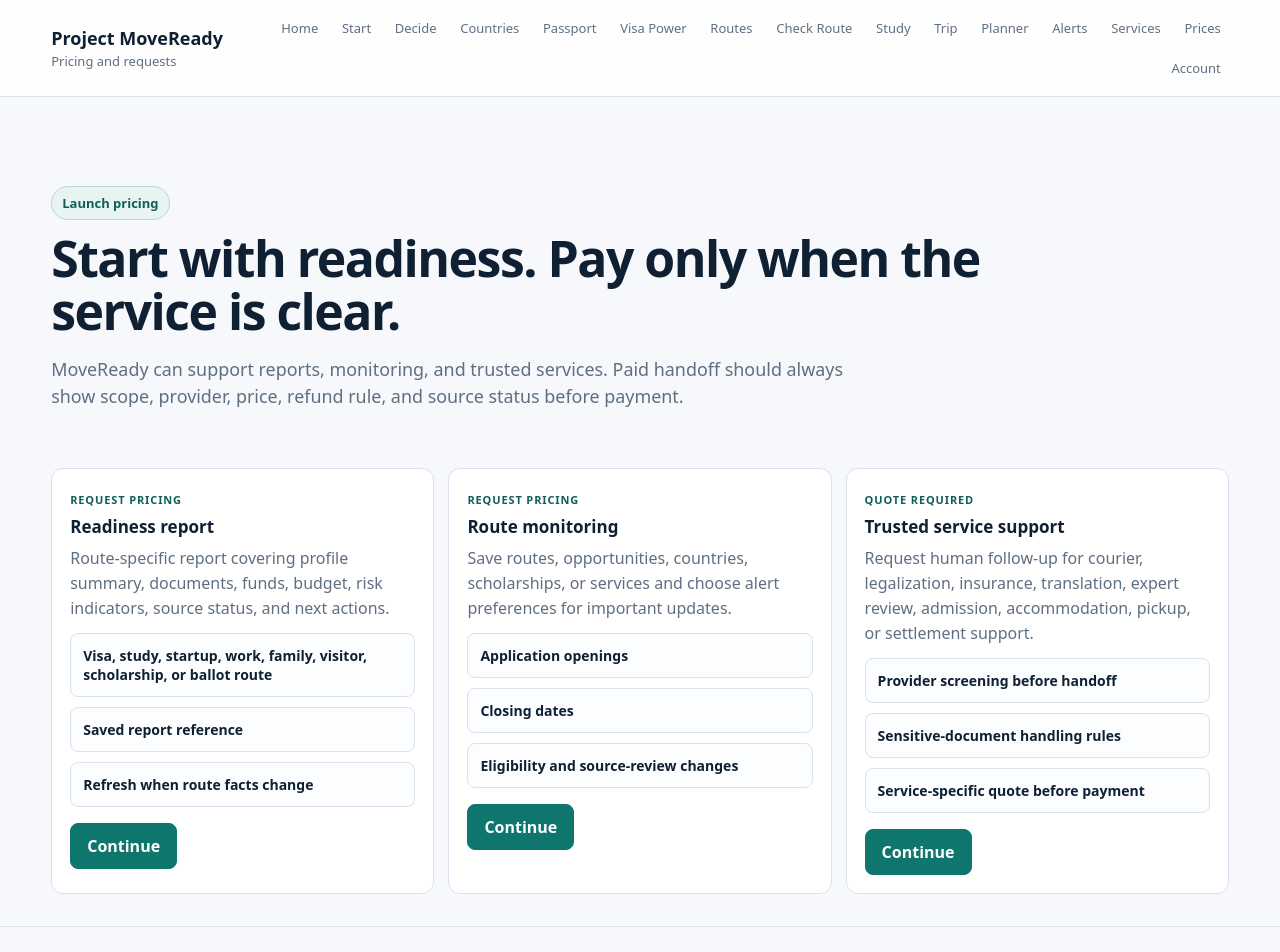
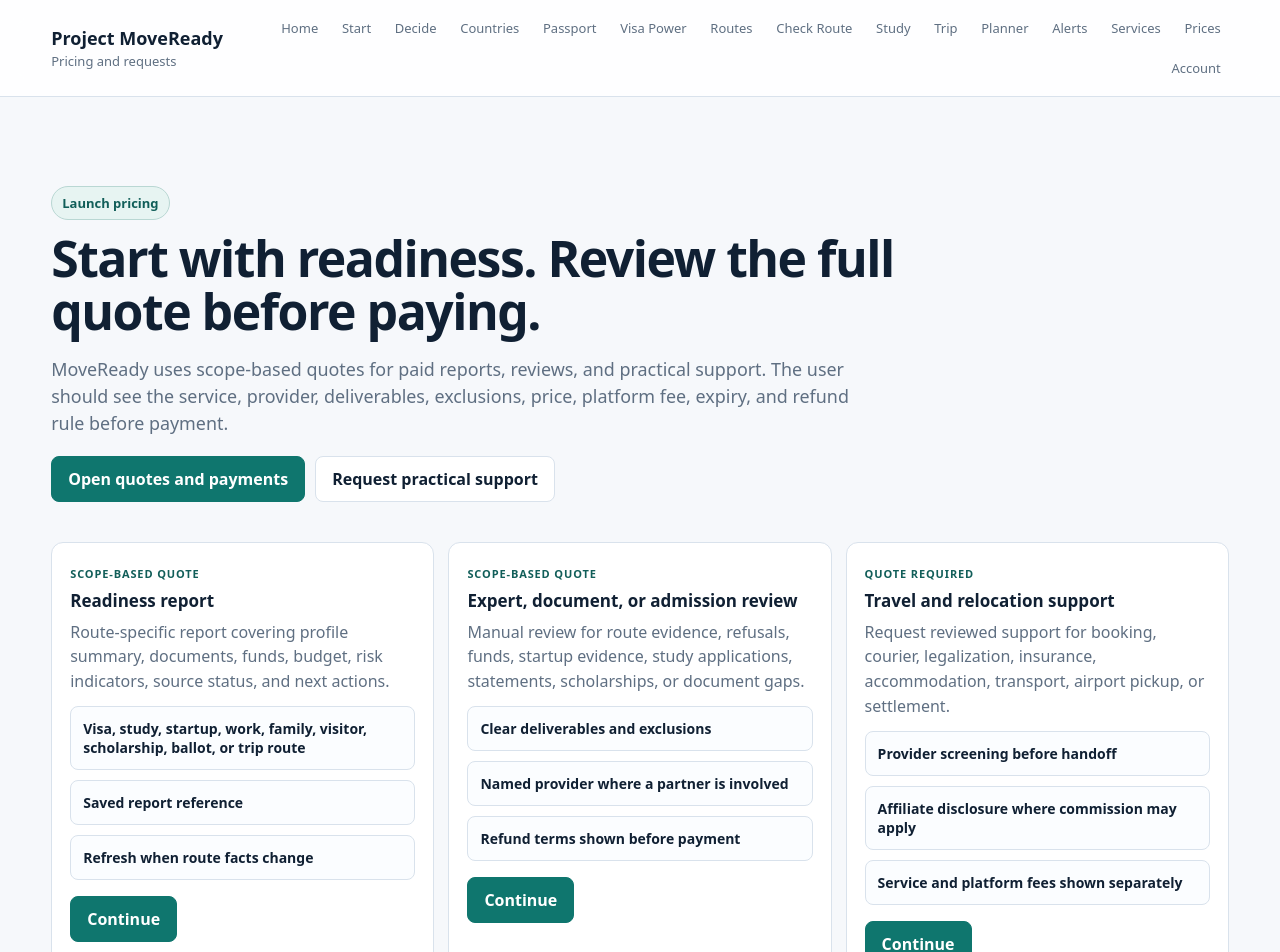
Before and after one commit to SirBM201/SirBM201-moveready-frontend, a Next.js app: page /pricing in a window 1280 px wide. Shown: the top 952 px of the page. Built offline with nearby package versions, Linux system fonts and the light colour scheme.

Commit message:
Connect pricing overview to controlled quotes

```diff
--- a/app/pricing/page.tsx
+++ b/app/pricing/page.tsx
@@ -3,24 +3,31 @@ import SiteHeader from "@/components/SiteHeader";
 const options = [
   {
     name: "Readiness report",
-    price: "Request pricing",
+    price: "Scope-based quote",
     summary: "Route-specific report covering profile summary, documents, funds, budget, risk indicators, source status, and next actions.",
-    points: ["Visa, study, startup, work, family, visitor, scholarship, or ballot route", "Saved report reference", "Refresh when route facts change"],
-    href: "/route-checker",
+    points: ["Visa, study, startup, work, family, visitor, scholarship, ballot, or trip route", "Saved report reference", "Refresh when route facts change"],
+    href: "/billing?service=readiness_report",
+  },
+  {
+    name: "Expert, document, or admission review",
+    price: "Scope-based quote",
+    summary: "Manual review for route evidence, refusals, funds, startup evidence, study applications, statements, scholarships, or document gaps.",
+    points: ["Clear deliverables and exclusions", "Named provider where a partner is involved", "Refund terms shown before payment"],
+    href: "/billing?service=expert_review",
+  },
+  {
+    name: "Travel and relocation support",
+    price: "Quote required",
+    summary: "Request reviewed support for booking, courier, legalization, insurance, accommodation, transport, airport pickup, or settlement.",
+    points: ["Provider screening before handoff", "Affiliate disclosure where commission may apply", "Service and platform fees shown separately"],
+    href: "/billing?service=travel_booking",
   },
   {
     name: "Route monitoring",
-    price: "Request pricing",
-    summary: "Save routes, opportunities, countries, scholarships, or services and choose alert preferences for important updates.",
+    price: "Current in-app alerts available",
+    summary: "Save routes, opportunities, countries, scholarships, or services and review source-backed alert updates in your verified account.",
     points: ["Application openings", "Closing dates", "Eligibility and source-review changes"],
     href: "/watchlist",
-  },
-  {
-    name: "Trusted service support",
-    price: "Quote required",
-    summary: "Request human follow-up for courier, legalization, insurance, translation, expert review, admission, accommodation, pickup, or settlement support.",
-    points: ["Provider screening before handoff", "Sensitive-document handling rules", "Service-specific quote before payment"],
-    href: "/services",
   },
 ];
 
@@ -31,8 +38,14 @@ export default function PricingPage() {
 
       <section className="legal-hero">
         <span className="eyebrow">Launch pricing</span>
-        <h1>Start with readiness. Pay only when the service is clear.</h1>
-        <p className="lede">MoveReady can support reports, monitoring, and trusted services. Paid handoff should always show scope, provider, price, refund rule, and source status before payment.</p>
+        <h1>Start with readiness. Review the full quote before paying.</h1>
+        <p className="lede">
+          MoveReady uses scope-based quotes for paid reports, reviews, and practical support. The user should see the service, provider, deliverables, exclusions, price, platform fee, expiry, and refund rule before payment.
+        </p>
+        <div className="actions">
+          <a className="btn primary" href="/billing">Open quotes and payments</a>
+          <a className="btn" href="/services">Request practical support</a>
+        </div>
       </section>
 
       <section className="section no-top-pad">
@@ -56,7 +69,9 @@ export default function PricingPage() {
       <section className="section">
         <article className="card trust-callout">
           <h3>Payment rule</h3>
-          <p>MoveReady should not collect payment for official lottery entry, guaranteed approval, duplicate applications, fake appointment access, or unverified provider work. Service payments should be tied to a clear requested service and handled only after the user confirms scope.</p>
+          <p>
+            MoveReady does not collect payment for official lottery entry, guaranteed approval, duplicate applications, fake appointment access, unverified provider work, or undisclosed affiliate links. Acceptance of a quote is not payment. Checkout remains disabled until an approved payment process and link are configured.
+          </p>
         </article>
       </section>
     </main>
```
